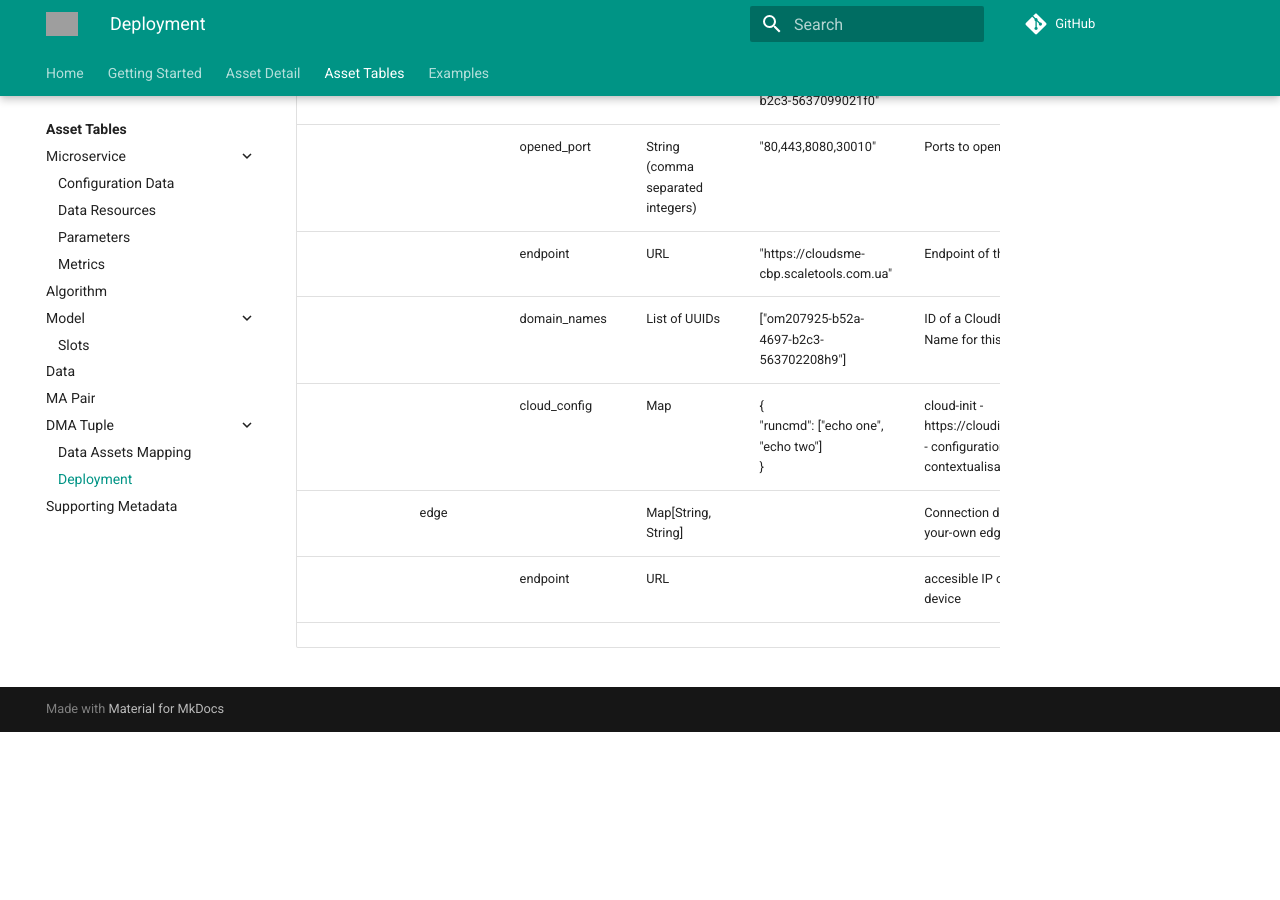
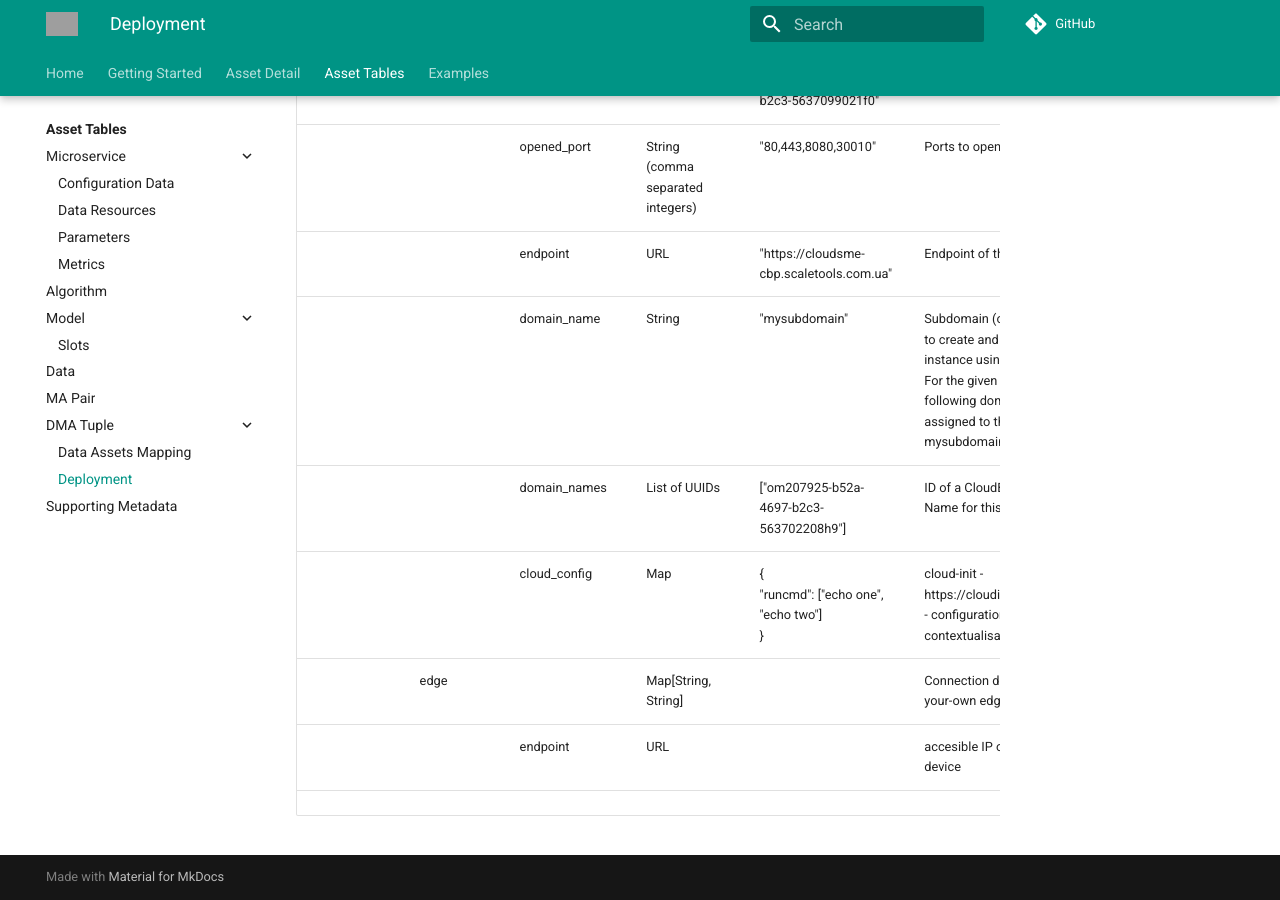
Before and after one commit to DIGITbrain/digitbrain.github.io, an MkDocs documentation site: the page built from docs/tables/deployment.md, in a window 1280 px wide and 900 px high, scrolled down 814 px. Built offline with MkDocs 1.6.1 and Material for MkDocs 9.7.7, drawn with Linux system fonts in a browser that asks for light colours; comment, search, counter and statistics services are not loaded; before the commit the page ends 1546 px from its top, so only the background shows below that; grey boxes are pictures that could not be loaded.

Commit message:
feat(depl): support CB string domains [AUTO]

```diff
--- a/docs/tables/deployment.md
+++ b/docs/tables/deployment.md
@@ -7,23 +7,24 @@
 
 **This information is also available in** **[list format](/attributes/deployment/)**
 
-| Concept     | Key         | Subkey           | Type                                | Example Value                                  | Comment                                                                                        | Condition   |
-|:------------|:------------|:-----------------|:------------------------------------|:-----------------------------------------------|:-----------------------------------------------------------------------------------------------|:------------|
-| Description |             |                  |                                     |                                                |                                                                                                |             |
-|             | id          |                  | UUID                                | "HOSTID_MYHOST_A"                              | DIGITbrain reference                                                                           | auto        |
-|             | name        |                  | String                              | "Ubuntu small"                                 | Short name for the node/device                                                                 | mandatory   |
-|             | author      |                  | String                              | "Jay"                                          | Created by                                                                                     | mandatory   |
-|             | date        |                  | Date                                | 18.08.2022                                     | Created on                                                                                     | auto        |
-| Deployments |             |                  |                                     |                                                |                                                                                                |             |
-|             | type        |                  | Enumeration ["cloudbroker", "edge"] | "cloudbroker"                                  | computing centre                                                                               | mandatory   |
-|             | cloudbroker |                  | Map[String, String]                 |                                                | Configuration data for a CloudBroker instance                                                  |             |
-|             |             | deployment_id    | UUID                                | "16b1e2d4-3a2c-406e-8c45-5637099021f0"         | ID of CloudBroker Deployment                                                                   | optional    |
-|             |             | instance_type_id | UUID                                | "ca727925-a5ca-4697-b2c3-8788d82457d5"         | ID of CloudBroker InstanceType                                                                 | optional    |
-|             |             | key_pair_id      | UUID                                | "ap207925-a5ca-4697-b2c3-5637099021f0"         | ID of CloudBroker Key Pair                                                                     | optional    |
-|             |             | opened_port      | String (comma separated integers)   | "80,443,8080,30010"                            | Ports to open at cloud side                                                                    | optional    |
-|             |             | endpoint         | URL                                 | "https://cloudsme-cbp.scaletools.com.ua"       | Endpoint of the CB Platform                                                                    | optional    |
-|             |             | domain_names     | List of UUIDs                       | ["om207925-b52a-4697-b2c3-563702208h9"]        | ID of a CloudBroker Domain Name for this instance                                              | optional    |
-|             |             | cloud_config     | Map                                 | {<br>  "runcmd": ["echo one", "echo two"]<br>} | cloud-init - https://cloudinit.readthedocs.io/ - configuration for contextualisation of the VM | optional    |
-|             | edge        |                  | Map[String, String]                 |                                                | Connection data for a bring-your-own edge                                                      |             |
-|             |             | endpoint         | URL                                 |                                                | accesible IP or FQDN of edge device                                                            | optional    |
-|             |             |                  |                                     |                                                |                                                                                                |             |
+| Concept     | Key         | Subkey           | Type                                | Example Value                                  | Comment                                                                                                                                                                                         | Condition   |
+|:------------|:------------|:-----------------|:------------------------------------|:-----------------------------------------------|:------------------------------------------------------------------------------------------------------------------------------------------------------------------------------------------------|:------------|
+| Description |             |                  |                                     |                                                |                                                                                                                                                                                                 |             |
+|             | id          |                  | UUID                                | "HOSTID_MYHOST_A"                              | DIGITbrain reference                                                                                                                                                                            | auto        |
+|             | name        |                  | String                              | "Ubuntu small"                                 | Short name for the node/device                                                                                                                                                                  | mandatory   |
+|             | author      |                  | String                              | "Jay"                                          | Created by                                                                                                                                                                                      | mandatory   |
+|             | date        |                  | Date                                | 18.08.2022                                     | Created on                                                                                                                                                                                      | auto        |
+| Deployments |             |                  |                                     |                                                |                                                                                                                                                                                                 |             |
+|             | type        |                  | Enumeration ["cloudbroker", "edge"] | "cloudbroker"                                  | computing centre                                                                                                                                                                                | mandatory   |
+|             | cloudbroker |                  | Map[String, String]                 |                                                | Configuration data for a CloudBroker instance                                                                                                                                                   |             |
+|             |             | deployment_id    | UUID                                | "16b1e2d4-3a2c-406e-8c45-5637099021f0"         | ID of CloudBroker Deployment                                                                                                                                                                    | optional    |
+|             |             | instance_type_id | UUID                                | "ca727925-a5ca-4697-b2c3-8788d82457d5"         | ID of CloudBroker InstanceType                                                                                                                                                                  | optional    |
+|             |             | key_pair_id      | UUID                                | "ap207925-a5ca-4697-b2c3-5637099021f0"         | ID of CloudBroker Key Pair                                                                                                                                                                      | optional    |
+|             |             | opened_port      | String (comma separated integers)   | "80,443,8080,30010"                            | Ports to open at cloud side                                                                                                                                                                     | optional    |
+|             |             | endpoint         | URL                                 | "https://cloudsme-cbp.scaletools.com.ua"       | Endpoint of the CB Platform                                                                                                                                                                     | optional    |
+|             |             | domain_name      | String                              | "mysubdomain"                                  | Subdomain (on cbp-routing.ch) to create and attach to this instance using dynamic DNS. For the given example, the following domain will be assigned to the instance: mysubdomain.cbp-routing.ch | optional    |
+|             |             | domain_names     | List of UUIDs                       | ["om207925-b52a-4697-b2c3-563702208h9"]        | ID of a CloudBroker Domain Name for this instance                                                                                                                                               | optional    |
+|             |             | cloud_config     | Map                                 | {<br>  "runcmd": ["echo one", "echo two"]<br>} | cloud-init - https://cloudinit.readthedocs.io/ - configuration for contextualisation of the VM                                                                                                  | optional    |
+|             | edge        |                  | Map[String, String]                 |                                                | Connection data for a bring-your-own edge                                                                                                                                                       |             |
+|             |             | endpoint         | URL                                 |                                                | accesible IP or FQDN of edge device                                                                                                                                                             | optional    |
+|             |             |                  |                                     |                                                |                                                                                                                                                                                                 |             |
```
Also changed, not shown: docs/attributes/deployment.md (+7 -0 lines).
